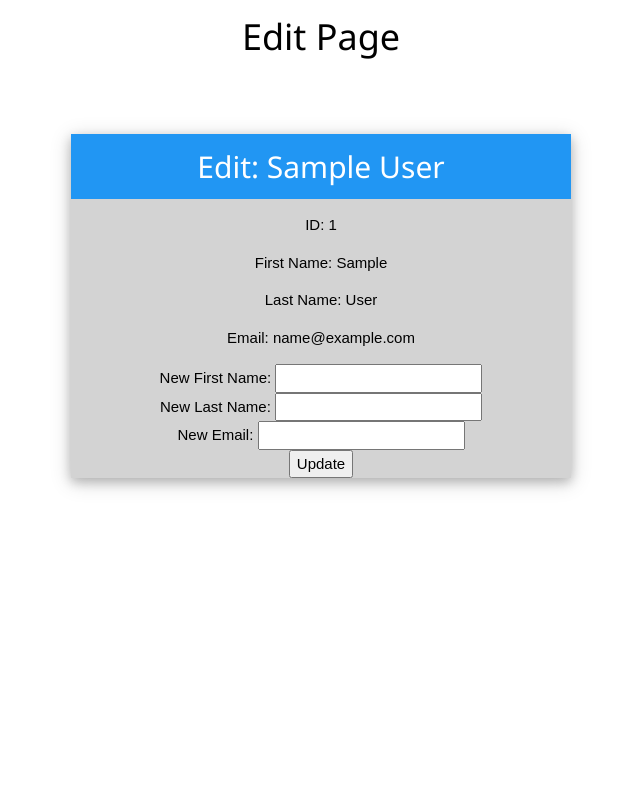
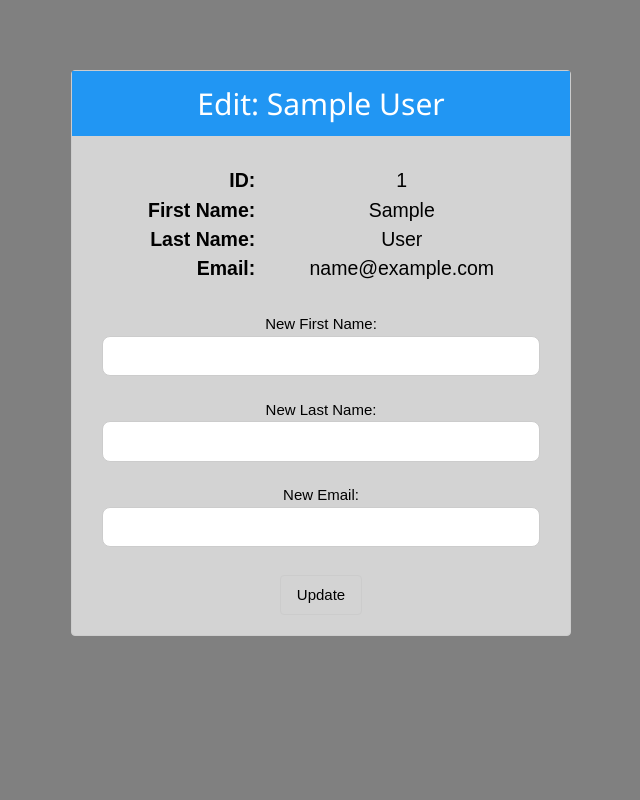
Before and after one commit to thomasjedstrom/friends_db, a Flask app: template templates/edit.html in a window 1280 px wide. Shown: the whole page, without its empty margins (319-959 px from the left). Run offline with Flask 2, Linux system fonts and the light colour scheme; the template is opened without the code that fills it: most values are stand-ins (such as "Sample title", 1, 10 or a date in 2020).

Commit message:
styled flash messages, added 'created_at' and 'updated_at' to id-cards, finished styling everything else, added 'friends' logo to the top

```diff
--- a/server.py
+++ b/server.py
@@ -8,7 +8,8 @@ mysql = MySQLConnector(app, 'friendsdb')
 def index():
     query = "SELECT * FROM friends"
     friends = mysql.query_db(query)
-    return render_template('index.html', all_friends=friends)
+    filename = 'static/img/friends.png'
+    return render_template('index.html', all_friends=friends, filename=filename)
 
 @app.route('/friends', methods=['POST'])
 def create():
@@ -21,9 +22,6 @@ def create():
     mysql.query_db(query, data)
     return redirect('/')
 
-
-
-
 @app.route('/friends/<friend_id>/edit', methods=['GET', 'POST'])
 def edit(friend_id):
     query = "SELECT * FROM friends WHERE id = :id"
@@ -34,7 +32,7 @@ def edit(friend_id):
 
 @app.route('/friends/<friend_id>', methods=['GET', 'POST'])
 def update(friend_id):
-    query = "UPDATE friends SET first_name = :first_name, last_name = :last_name, email = :email WHERE id = :id"
+    query = "UPDATE friends SET first_name = :first_name, last_name = :last_name, email = :email, updated_at = NOW() WHERE id = :id"
     data = {
              'first_name': request.form['first_name'],
              'last_name':  request.form['last_name'],
@@ -42,7 +40,7 @@ def update(friend_id):
              'id': friend_id
            }
     mysql.query_db(query, data)
-    flash("User " + friend_id + " has been UPDATED in the database")
+    flash(u"User " + friend_id + " has been UPDATED in the database", 'success')
     return redirect('/')
 
 @app.route('/friends/<friend_id>/delete', methods=['POST'])
@@ -50,7 +48,7 @@ def delete(friend_id):
     query = "DELETE FROM friends WHERE id = :id"
     data = {'id': friend_id}
     mysql.query_db(query, data)
-    flash("User " + friend_id + " has been DELETED from the database")
+    flash(u"User " + friend_id + " has been DELETED from the database", 'error')
     return redirect('/')
 
 
--- a/static/css/style.css
+++ b/static/css/style.css
@@ -1,6 +1,13 @@
+/*GLOBAL*/
+body{
+    background: gray;
+}
 *{
     font-family: sans-serif;
     text-align: center;
+}
+#title{
+    font-family: 'Permanent Marker', cursive;
 }
 #friendscontainer{
     display: flex;
@@ -9,11 +16,10 @@
     max-width: 1300px ;
     margin: auto;
 }
-.card{
-    flex: 0 0 300px;
-}
-.red{
-    background: red;
+.idcard{
+    flex: 0 0 500px;
+    background: white;
+    margin: 10px;
 }
 .w3-btn{
     margin: 5px;
@@ -24,12 +30,45 @@
     margin-top: 70px;
     background: lightgray;
 }
+.w3-card-8{
+    max-width: 500px;
+    margin: auto;
+    margin-top: 70px;
+    background: lightgray;
+}
 
+/*form{
+    padding: 30px;
+}*/
 
+#editform{
+    padding-left: 30px;
+    padding-right: 30px;
+}
+.labelvalues{
+    margin: 30px 0px;
+}
+.labels>p{
+    text-align: right;
+}
+p{
+    margin: 0px;
+    font-size: 1.3em;
+}
+.labels{
+    display: inline-block;
+    font-weight: bold;
+}
+.values{
+    display: inline-block;
+    margin-left: 50px;
+}
 
-
-#error{
-    background: red;
+.flashes{
+    list-style-type: none;
+}
+.error{
+    background: #F44336;
     color: white;
     border: 3px solid black;
     box-shadow: 0px 5px 5px black;
@@ -38,7 +77,13 @@
     margin: auto;
     margin-bottom: 40px;
 }
-
-.flash{
-    color: red;
+.success{
+    background: #4CAF50;
+    color: white;
+    border: 3px solid black;
+    box-shadow: 0px 5px 5px black;
+    padding: 5px;
+    max-width: 500px;
+    margin: auto;
+    margin-bottom: 40px;
 }
--- a/templates/edit.html
+++ b/templates/edit.html
@@ -6,30 +6,37 @@
 </head>
 <body>
 
-<h1>Edit Page</h1>
+  {% for friends in all_friends: %}
+    <div class="w3-card-8 w3-round w3-border">
+      <div class="w3-container w3-blue">
+        <h2>Edit: {{ friends['first_name'] }} {{ friends['last_name'] }}</h2>
+      </div>
+      <form action="/friends/{{ friends['id'] }}" method="POST" id="editform">
+        <div class="labelvalues">
+          <div class="labels">
+            <p>ID:</p>
+            <p>First Name:</p>
+            <p>Last Name:</p>
+            <p>Email:</p>
+          </div>
+          <div class="values">
+            <p>{{ friends['id'] }}</p>
+          <p>{{ friends['first_name'] }}</p>
+          <p>{{ friends['last_name'] }}</p>
+          <p>{{ friends['email'] }}</p>
+          </div>
+        </div>
 
-  {% for friends in all_friends: %}
-    <div class="w3-card-4">
-    <div class="w3-container w3-blue">
-      <h2>Edit: {{ friends['first_name'] }} {{ friends['last_name'] }}</h2>
-    </div>
-      <form action="/friends/{{ friends['id'] }}" method="POST">
+        <label for="first_name" class="w3-label">New First Name:</label>
+        <input type="text" name="first_name" id="first_name" class="w3-input w3-border w3-round-large"><br>
 
-        <p>ID: {{ friends['id'] }}</p>
-        <p>First Name: {{ friends['first_name'] }}</p>
-        <p>Last Name: {{ friends['last_name'] }}</p>
-        <p>Email: {{ friends['email'] }}</p>
+        <label for="last_name" class="w3-label">New Last Name:</label>
+        <input type="text" name="last_name" id="last_name" class="w3-input w3-border w3-round-large"><br>
 
-        <label for="first_name">New First Name:</label>
-        <input type="text" name="first_name" id="first_name"><br>
+        <label for="email" class="w3-label">New Email:</label>
+        <input type="text" name="email" id="email" class="w3-input w3-border w3-round-large"><br>
 
-        <label for="last_name">New Last Name:</label>
-        <input type="text" name="last_name" id="last_name"><br>
-
-        <label for="email">New Email:</label>
-        <input type="text" name="email" id="email"><br>
-
-        <input type="submit" value="Update">
+        <input type="submit" value="Update" class="w3-btn w3-round w3-border">
       </form>
     </div>
   {% endfor %}
```
Also changed, not shown: templates/index.html (+34 -14 lines), static/img/friends.png (added), static/img/redx.png (deleted).
